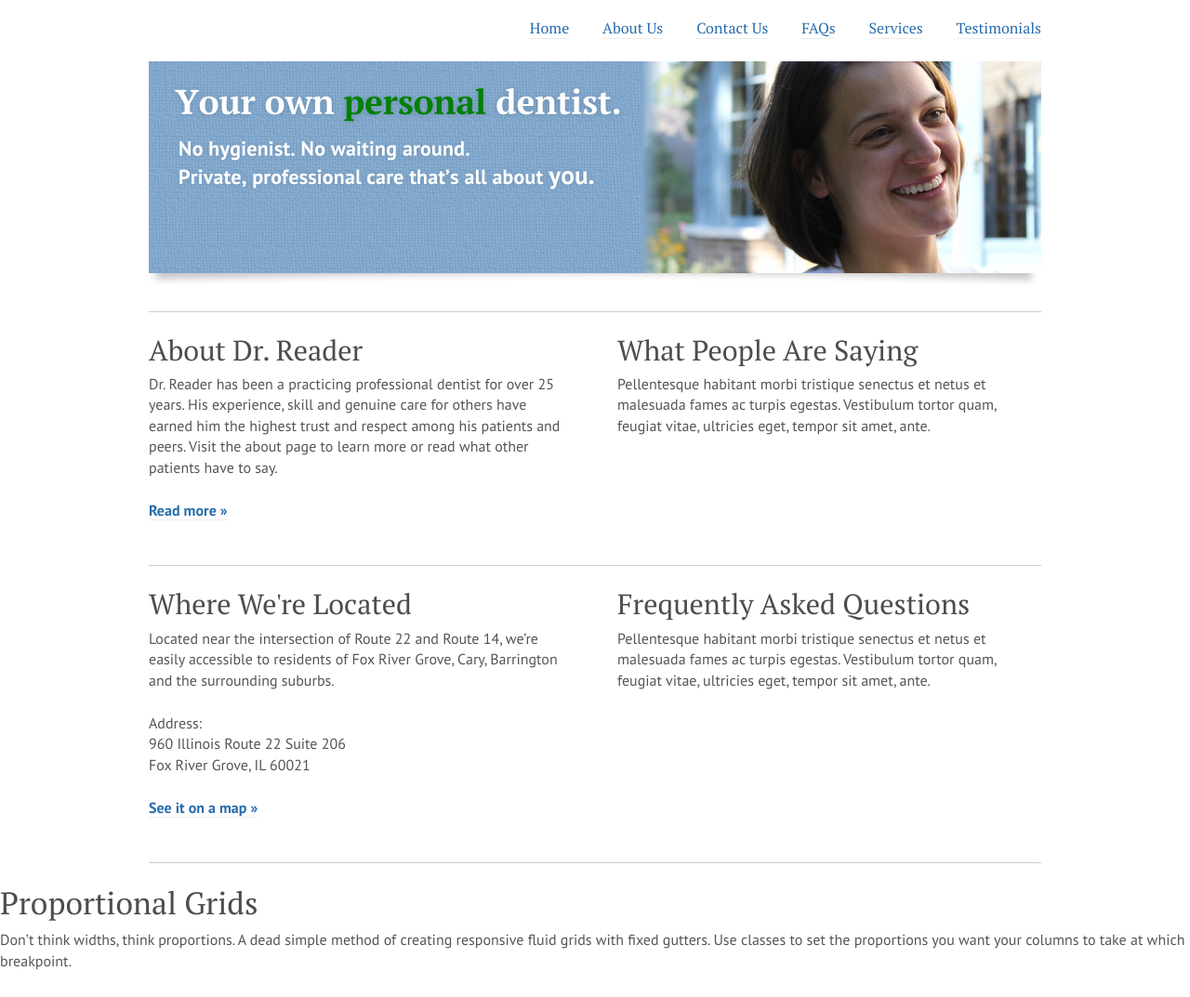
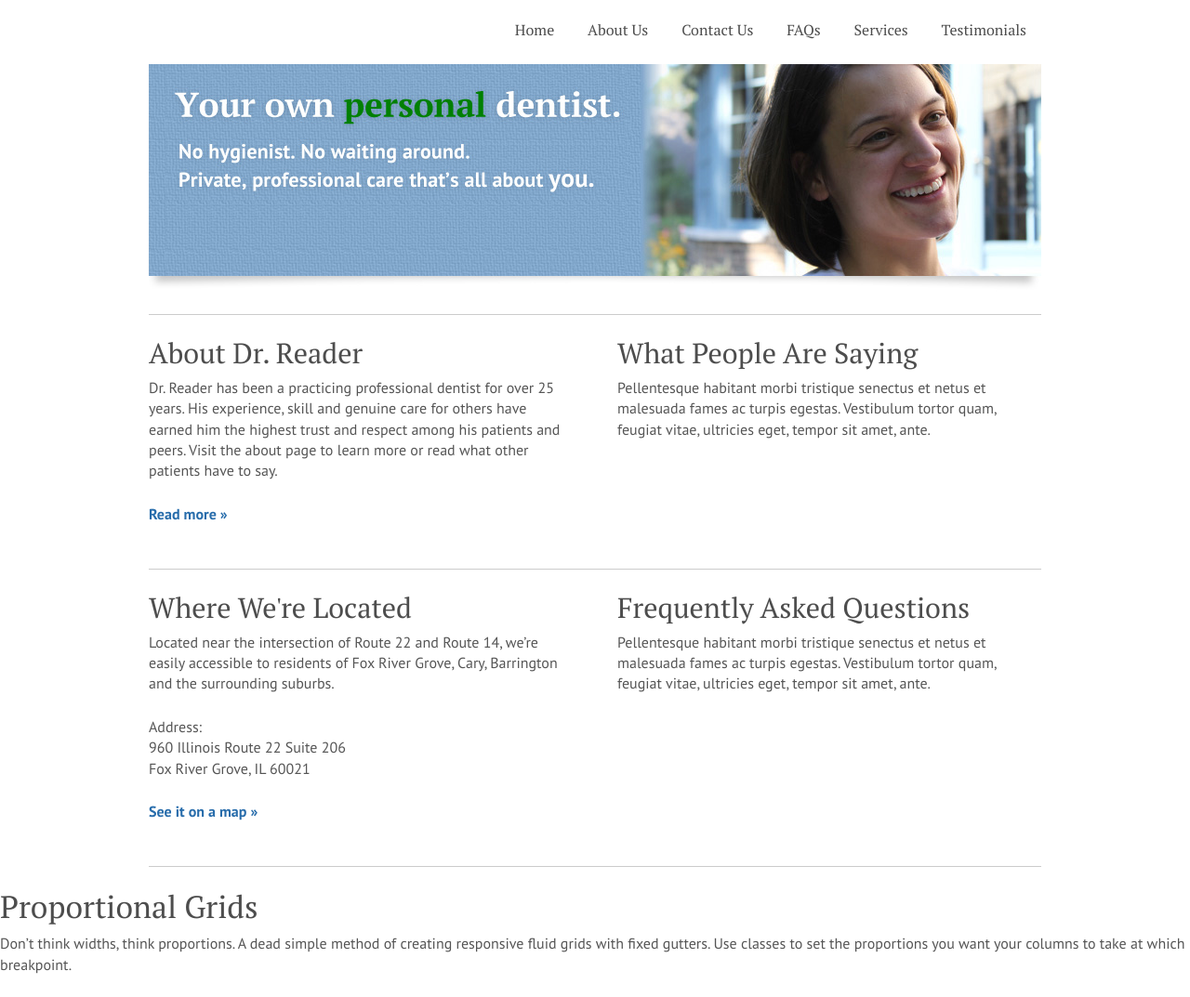
Before and after one commit to rkarpeles/johnrreaderdds.com, a PHP site: page / in a window 1280 px wide. Shown: the part 132-1205 px from the top of the page at 93% size. Before the commit the page ends 1176 px from the top, so only its background shows below. Run offline with PHP 8.4, Linux system fonts and the light colour scheme.

Commit message:
Nav style adjustments - padding added to "li"

```diff
--- a/css/responsive-nav.css
+++ b/css/responsive-nav.css
@@ -1,8 +1,6 @@
 /*! responsive-nav.js v1.0.14 by @viljamis */
 
 #nav ul {
-  margin: 0;
-  padding: 0;
   width: 100%;
   display: block;
   list-style: none;
--- a/css/style.css
+++ b/css/style.css
@@ -41,15 +41,13 @@ p {
 a {
   color: #276cab;
   text-decoration: none;
-  border-bottom: 1px solid #eee;
   -webkit-transition: all ease-in-out .1s;
 	 -moz-transition: all ease-in-out .1s;
 	   -o-transition: all ease-in-out .1s;
 	      transition: all ease-in-out .1s; }
 
 a:hover {
-  color: #008000;
-  border-bottom: 1px solid #ddd; }
+  color: #008000; }
 
 img {
   display: block;
@@ -71,11 +69,6 @@ hr {
    ========================================================================== */
 
 .container {
-  width: 90%;
-  max-width: 960px;
-  margin: 1em auto; }
-
-.container-alt {
   width: 90%;
   max-width: 960px;
   margin: 0 auto; }
@@ -155,11 +148,22 @@ a.logo-subtitle {
 
 #nav {
   float: right;
-  margin: 1.2em 0 .5em;  }
+  margin: 5px 0 10px; }
 
 #nav li {
-  padding-left: 2em; }
+  padding: 0 6px; }
 
+#nav a {
+  padding: 5px 10px;
+  color: #4d4d4d;
+  text-decoration: none; }
+
+#nav a:hover {
+  color:#008000;
+  background-color: #ededed;
+  -webkit-border-radius: 3px;
+     -moz-border-radius: 3px;
+          border-radius: 3px; }
 
 /* ==========================================================================
    5.0 - $Helper Classes
--- a/index.php
+++ b/index.php
@@ -25,7 +25,7 @@
 <body>
 
 	<div class="header">
-		<div class="container-alt">
+		<div class="container">
 			<div class="logo">
 				<div class="logo-title serif green-txt bold"><a href="/" class="logo-title">John R Reader DDS</a></div>
 				<div class="logo-subtitle lt-grey-txt serif">960 Illinois Route 22 Suite 206
@@ -34,7 +34,8 @@
 		</div>
 	</div>
 
-	<div class="container-alt">
+	<div class="container">
+
 		<div class="grid-wrap">
 			<div class="grid-col col-full">
 				<div id="nav" class="serif">
@@ -49,9 +50,7 @@
 				</div>
 			</div>
 		</div>
-	</div>
 
-	<div class="container">
 
 		<!-- Hero Piece -->
 
```
